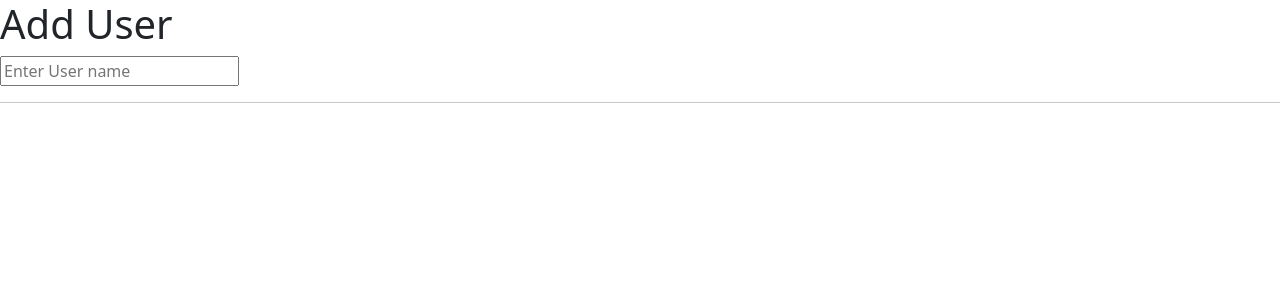
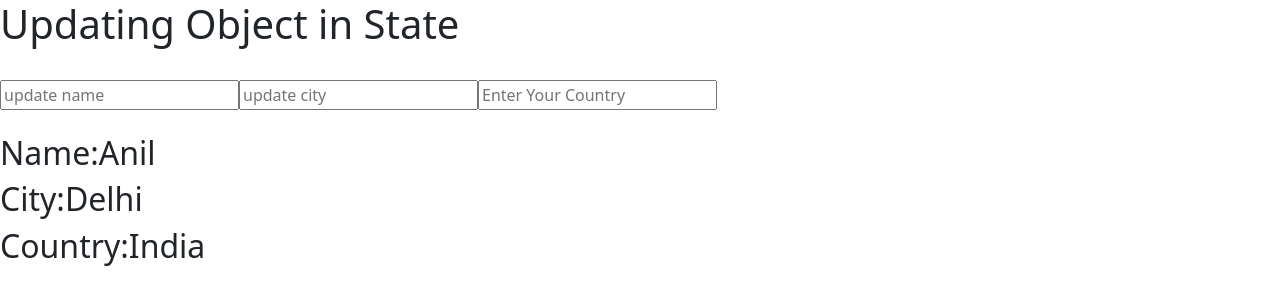
Before and after one commit to mukesh-raika/React, a React (Vite) app: page / in a window 1280 px wide. Shown: the top 304 px of the page. Built offline with nearby package versions, Linux system fonts and the light colour scheme.

Commit message:
Updating Objects in state

```diff
--- a/src/App.jsx
+++ b/src/App.jsx
@@ -1,14 +1,59 @@
 import { useState } from "react";
-import AddUser from "./AddUser";
-import DisplayUser from "./DisplayUser";
 
-function App (){
-   const[user,setUser]=useState('')
+export default function App() {
+
+  const[data,setData]=useState({
+    name:'Anil',
+    address:{
+    city:'Delhi',
+    country:'India '
+    }
+  })
+
+  const handleName=(val)=>{
+    data.name=val
+    // let tempData =data;
+
+    setData({...data})
+
+
+
+  }
+  const handleCity=(city)=>{
+    data.address.city=city
+
+    setData({...data,address:{...data.address,city,}})
+
+
+
+  }
+
+  const handleCountry=(country)=>{
+    data.address.country=country
+
+    setData({...data,address:{...data.address,country,}})
+
+
+
+  }
   return(
     <div>
-    <AddUser setUser={setUser} />
-    <DisplayUser user={user} />
+      <h1>Updating Object in State</h1>
+      <br/>
+
+      <input type="text" placeholder="update name"
+      onChange={(event)=>handleName(event.target.value)}/>
+      <input type="text" placeholder="update city"
+      onChange={(event)=>handleCity(event.target.value)}/>
+      <input type="text" placeholder="Enter Your Country" onChange={(event)=>handleCountry(event.target.value)}   />
+
+
+
+      <br/>
+      <br />
+      <h2>Name:{data.name}</h2>
+      <h2>City:{data.address.city}</h2>
+      <h2>Country:{data.address.country}</h2>
     </div>
-  );
+  )
 }
-export default App;
```
